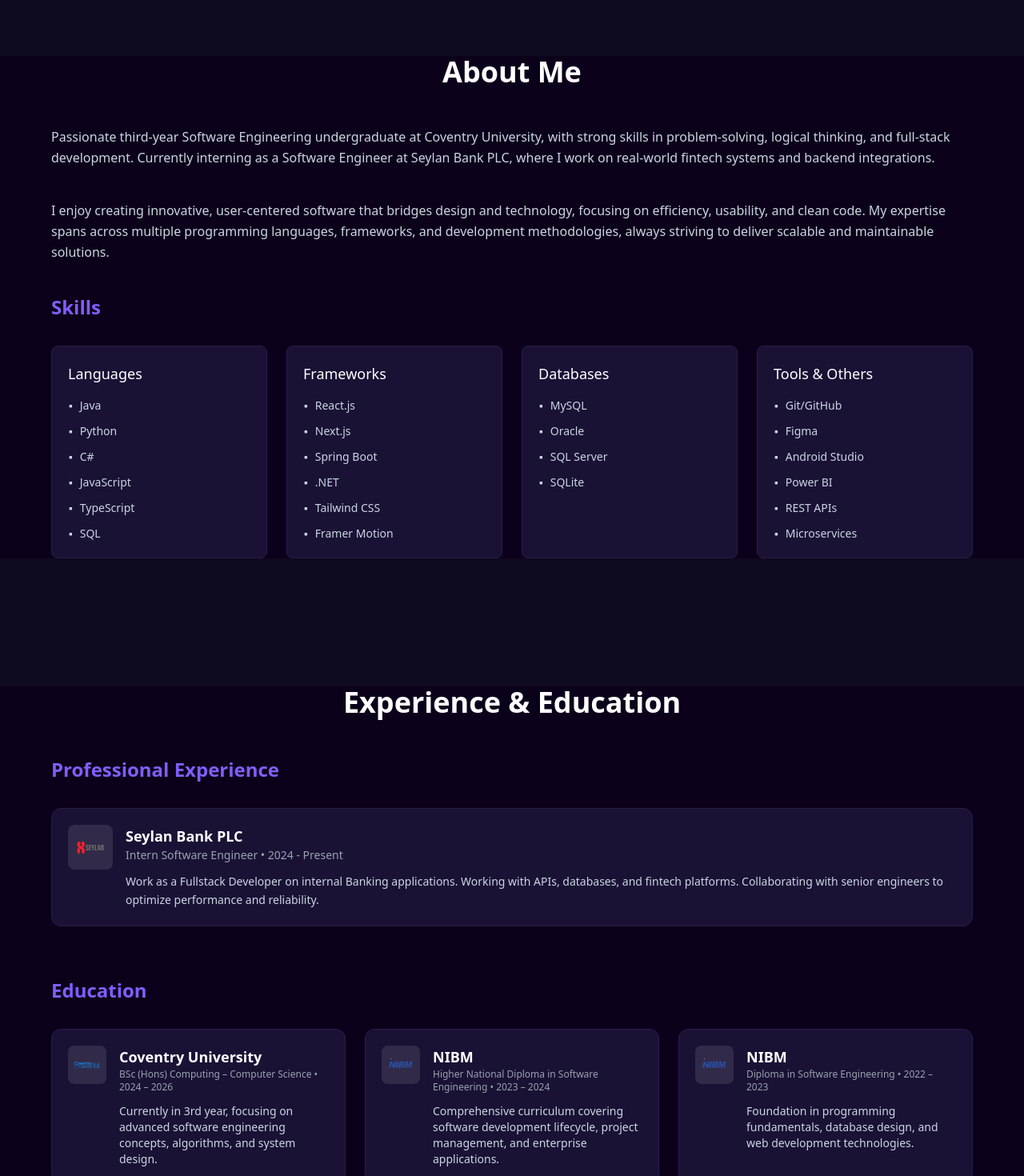
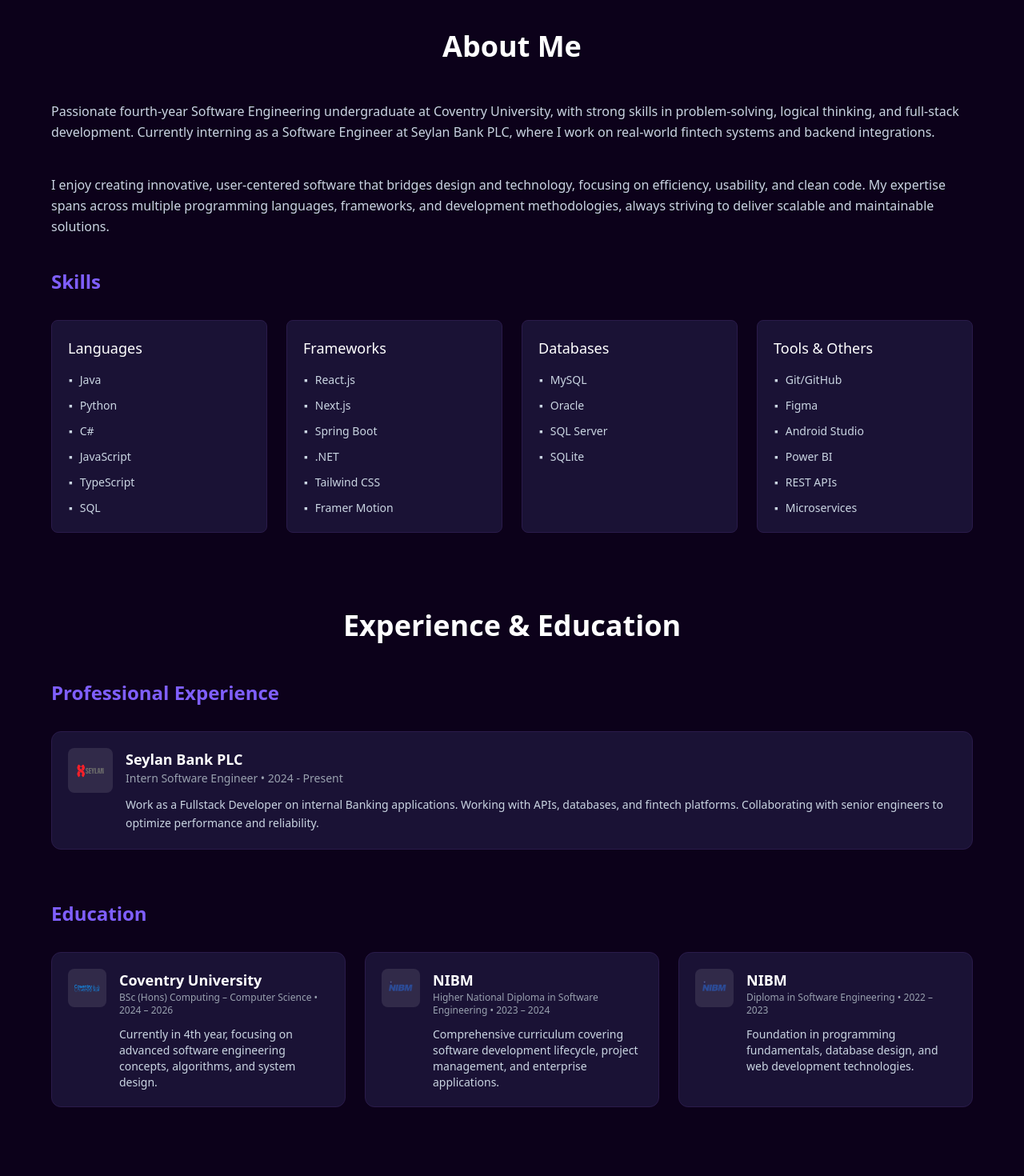
Before and after one commit to OKSamarasinghe/Oshadha_K_Portfolio, a React (Vite) app in the folder oshadha-k-portfolio/: page / in a window 1280 px wide. Shown: the part 860-2330 px from the top of the page at 80% size. Built offline with nearby package versions, Linux system fonts and the light colour scheme.

Commit message:
Update gaps

```diff
--- a/oshadha-k-portfolio/src/App.jsx
+++ b/oshadha-k-portfolio/src/App.jsx
@@ -38,23 +38,23 @@
           <Hero />
         </section>
 
-        <section id="about" className="py-12 sm:py-16 md:py-20">
+        <section id="about">
           <About />
         </section>
 
-        <section id="experience" className="py-12 sm:py-16 md:py-20">
+        <section id="experience">
           <Experience />
         </section>
 
-        <section id="projects" className="py-12 sm:py-16 md:py-20">
+        <section id="projects">
           <Projects />
         </section>
 
-        <section id="certifications" className="py-12 sm:py-16 md:py-20">
+        <section id="certifications">
           <Certifications />
         </section>
 
-        <section id="contact" className="py-12 sm:py-16 md:py-20">
+        <section id="contact">
           <Contact />
         </section>
 
--- a/oshadha-k-portfolio/src/components/About.jsx
+++ b/oshadha-k-portfolio/src/components/About.jsx
@@ -2,14 +2,14 @@
 
 const About = () => {
   return (
-    <section className="bg-[#0c011a] text-white">
+    <section className="bg-[#0c011a] text-white py-6 sm:py-8 md:py-12">
       {/* STANDARDIZED CONTAINER - REMOVED max-w-6xl constraint */}
       <div className="container mx-auto px-3 sm:px-4 md:px-6 lg:px-12 xl:px-16">
         <h2 className="text-2xl sm:text-3xl md:text-4xl font-bold mb-8 sm:mb-10 md:mb-12 text-center">About Me</h2>
 
         <div className="space-y-8 sm:space-y-10">
           <p className="text-slate-300 text-sm sm:text-base leading-relaxed">
-            Passionate third-year Software Engineering undergraduate at Coventry University, with strong skills in problem-solving,
+            Passionate fourth-year Software Engineering undergraduate at Coventry University, with strong skills in problem-solving,
             logical thinking, and full-stack development. Currently interning as a Software Engineer at Seylan Bank PLC,
             where I work on real-world fintech systems and backend integrations.
           </p>
--- a/oshadha-k-portfolio/src/components/Certifications.jsx
+++ b/oshadha-k-portfolio/src/components/Certifications.jsx
@@ -136,7 +136,7 @@
   ];
 
   return (
-    <section className="bg-[#0c011a] text-white">
+    <section className="bg-[#0c011a] text-white py-6 sm:py-8 md:py-12">
       <div className="container mx-auto px-3 sm:px-4 md:px-6 lg:px-12 xl:px-16">
         <h2 className="text-2xl sm:text-3xl md:text-4xl font-bold mb-8 sm:mb-10 md:mb-12 text-center">Certifications</h2>
 
--- a/oshadha-k-portfolio/src/components/Contact.jsx
+++ b/oshadha-k-portfolio/src/components/Contact.jsx
@@ -2,7 +2,7 @@
 
 const Contact = () => {
   return (
-    <section className="bg-[#0c011a] text-white">
+    <section className="bg-[#0c011a] text-white py-6 sm:py-8 md:py-12">
     <div className="container mx-auto px-3 sm:px-4 md:px-6 lg:px-12 xl:px-16">
       <h2 className="text-2xl sm:text-3xl md:text-4xl font-bold mb-8 sm:mb-10 md:mb-12 text-center">Contact</h2>
       <div className="max-w-3xl mx-auto">
--- a/oshadha-k-portfolio/src/components/Experience.jsx
+++ b/oshadha-k-portfolio/src/components/Experience.jsx
@@ -21,7 +21,7 @@
       title: "Coventry University",
       role: "BSc (Hons) Computing – Computer Science",
       duration: "2024 – 2026",
-      description: "Currently in 3rd year, focusing on advanced software engineering concepts, algorithms, and system design.",
+      description: "Currently in 4th year, focusing on advanced software engineering concepts, algorithms, and system design.",
       icon: "C",
       bgColor: "#FF6B6B",
       iconColor: "#E03E3E",
@@ -52,7 +52,7 @@
   ];
 
   return (
-    <section className="bg-[#0c011a] text-white">
+    <section className="bg-[#0c011a] text-white py-6 sm:py-8 md:py-12">
       <div className="container mx-auto px-3 sm:px-4 md:px-6 lg:px-12 xl:px-16">
         <h2 className="text-2xl sm:text-3xl md:text-4xl font-bold mb-8 sm:mb-10 md:mb-12 text-center">Experience & Education</h2>
 
--- a/oshadha-k-portfolio/src/components/Projects.jsx
+++ b/oshadha-k-portfolio/src/components/Projects.jsx
@@ -82,7 +82,7 @@
   ];
 
   return (
-    <section className="bg-[#0c011a] text-white">
+    <section className="bg-[#0c011a] text-white py-6 sm:py-8 md:py-12">
       <div className="container mx-auto px-3 sm:px-4 md:px-6 lg:px-12 xl:px-16">
         <h2 className="text-2xl sm:text-3xl md:text-4xl font-bold mb-8 sm:mb-10 md:mb-12 text-center">Projects</h2>
 
```
